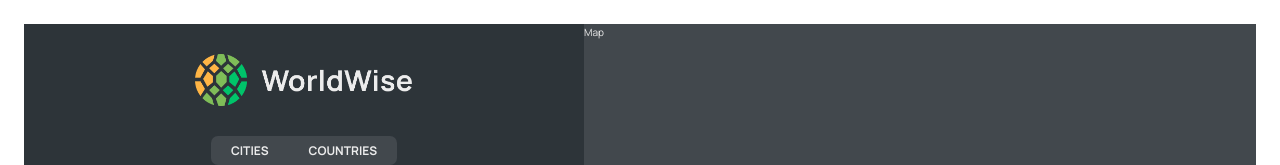
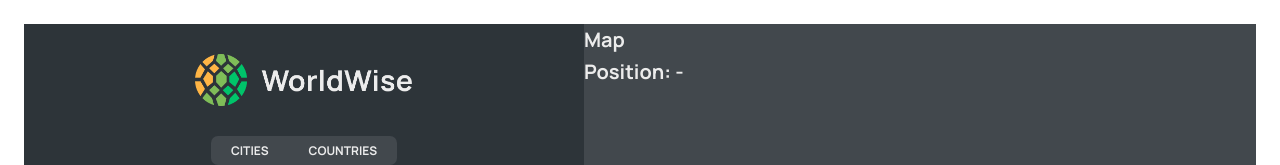
Before and after one commit to erenavar/world-trip, a React (Vite) app: page /app in a window 1280 px wide. Shown: the top 165 px of the page. Built offline with nearby package versions, Linux system fonts and the light colour scheme; data requests are answered from the project's data file.

Commit message:
fetch location from url to map comp

```diff
--- a/src/components/Map.jsx
+++ b/src/components/Map.jsx
@@ -1,8 +1,18 @@
-import React from 'react';
-import styles from './Map.module.css'
+import React from "react";
+import styles from "./Map.module.css";
+import { useSearchParams } from "react-router-dom";
 
 export default function Map() {
+  const [searchParams, setSearchParams] = useSearchParams();
+  const lat = searchParams.get("lat");
+  const lng = searchParams.get("lng");
+
   return (
-    <div className={styles.mapContainer}>Map</div>
-  )
+    <div className={styles.mapContainer}>
+      <h1>Map</h1>
+      <h1>
+        Position: {lat} - {lng}
+      </h1>
+    </div>
+  );
 }
```
